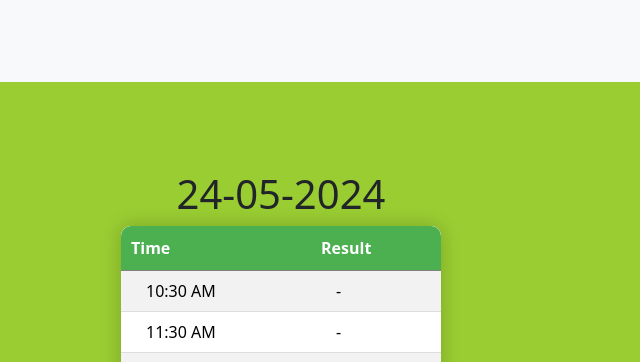
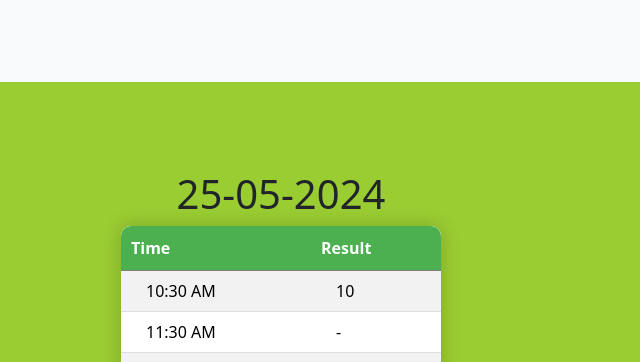
Before and after one commit to dhiya2905/Ten_Plus_one, a plain HTML site: page index.html in a window 1280 px wide. Shown: the top 362 px of the page, 359-999 px from the left. Drawn offline with nearby package versions, Linux system fonts and the light colour scheme.

Commit message:
Update index.html

```diff
--- a/index.html
+++ b/index.html
@@ -33,7 +33,7 @@
         <br><br>
         <div class="table">
             <table >
-                <h1 >24-05-2024</h1>
+                <h1 >25-05-2024</h1>
                 <tr>
                     <th>Time</th>
                     <th>Result</th>
@@ -41,7 +41,7 @@
 
                 <tr>
                     <td>10:30 AM</td>
-                    <td>-</td>
+                    <td>10</td>
                 </tr>
 
                  <tr>
```
